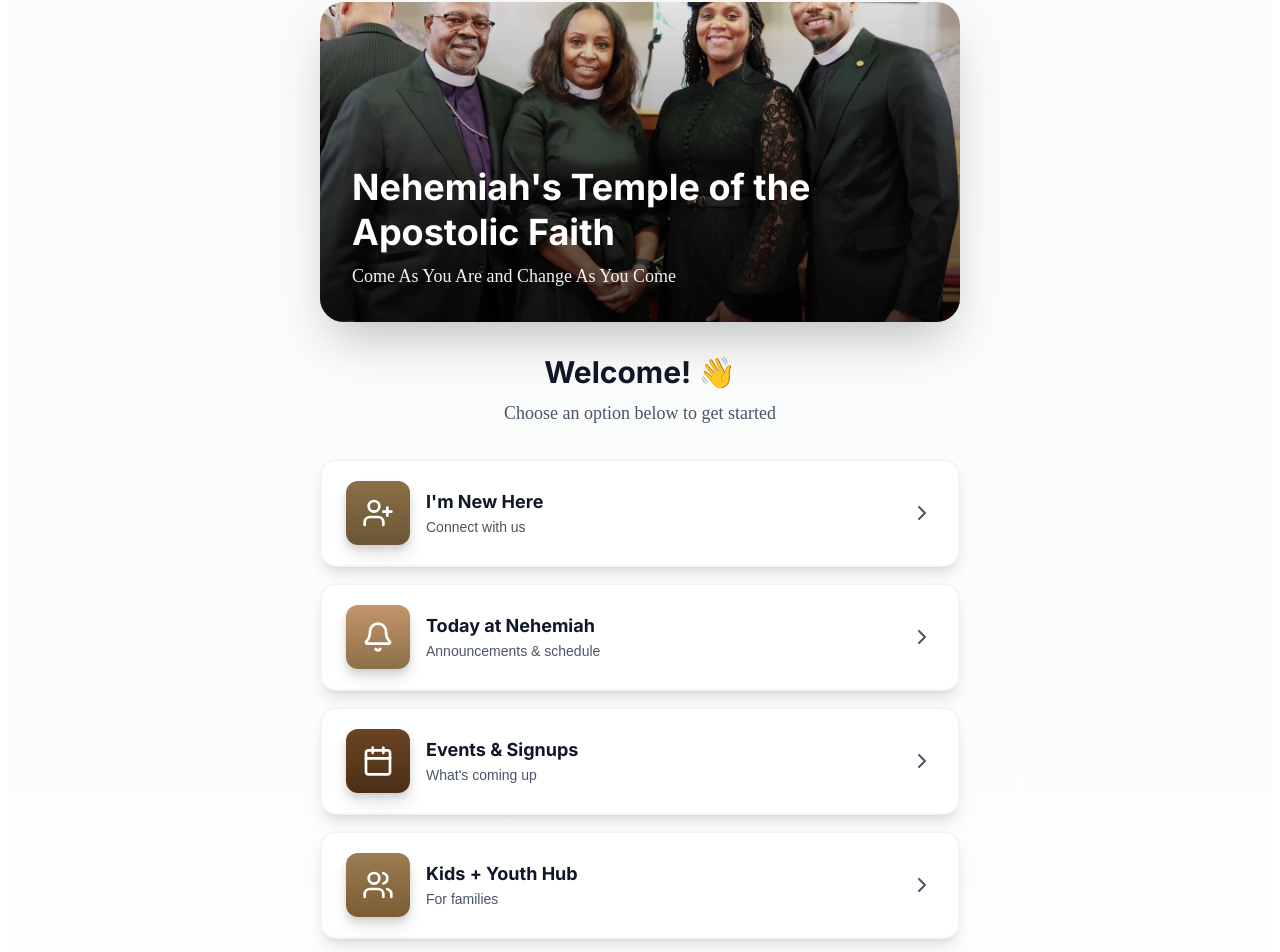
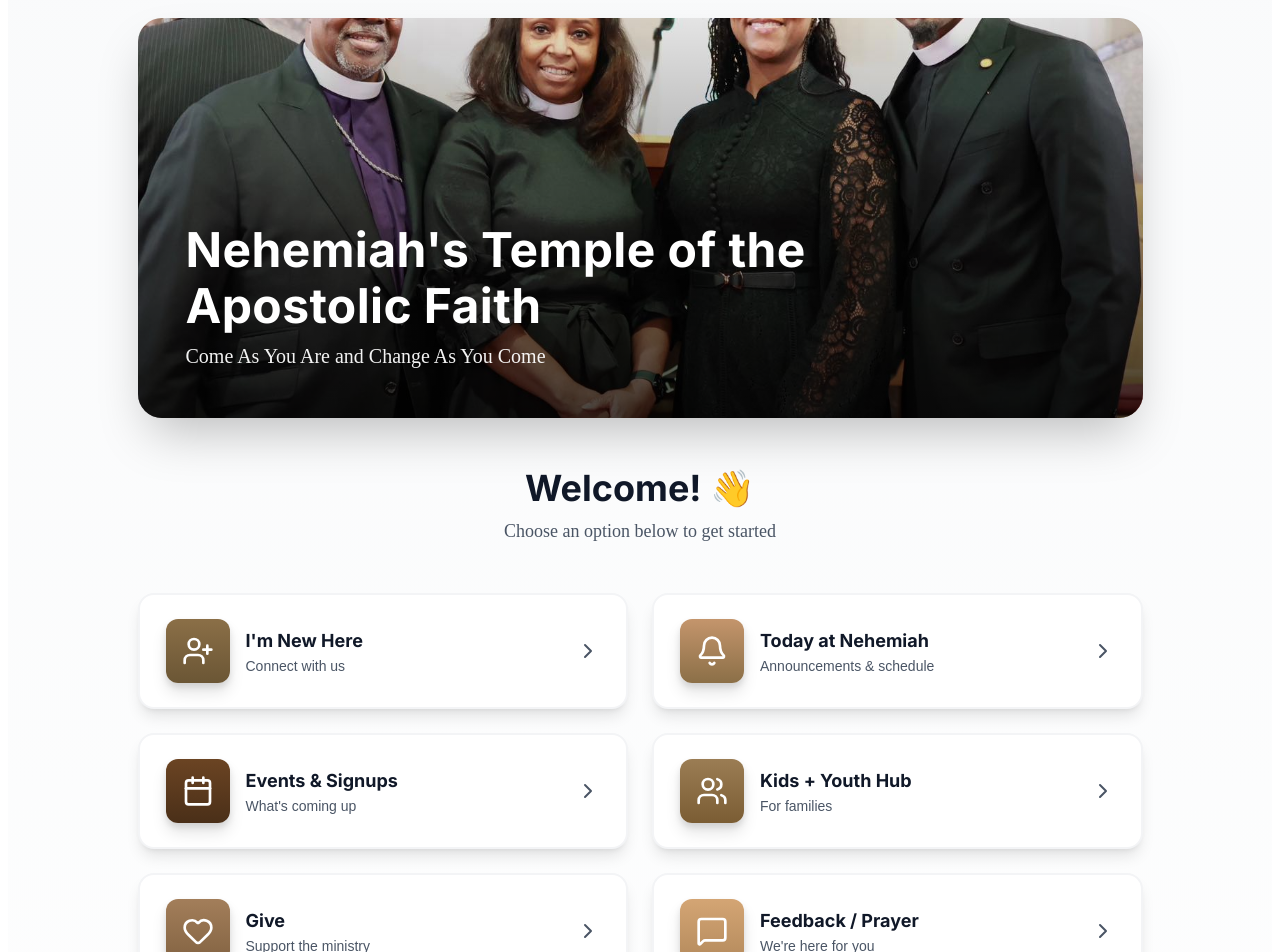
Before and after one commit to jeffmorris1993/TapHub, a React (Vite) app in the folder frontend/: page / in a window 1280 px wide. Shown: the part 131-1083 px from the top of the page. Built offline with nearby package versions, Linux system fonts and the light colour scheme.

Commit message:
Desktop and mobile version is complete

```diff
--- a/frontend/src/components/HeroSection/HeroSection.styles.ts
+++ b/frontend/src/components/HeroSection/HeroSection.styles.ts
@@ -11,6 +11,10 @@
   background: ${({ theme }) => theme.colors.background};
   border-radius: ${({ theme }) => theme.radii['2xl']};
   box-shadow: ${({ theme }) => theme.shadows.hero};
+
+  @media (min-width: ${({ theme }) => theme.breakpoints.lg}) {
+    height: 400px;
+  }
 
   @media (max-width: ${({ theme }) => theme.breakpoints.md}) {
     height: 280px;
@@ -55,6 +59,11 @@
   color: ${({ theme }) => theme.colors.textOnPrimary};
   max-width: 600px;
 
+  @media (min-width: ${({ theme }) => theme.breakpoints.lg}) {
+    padding: ${({ theme }) => theme.spacing['2xl']};
+    max-width: 855px;
+  }
+
   @media (max-width: ${({ theme }) => theme.breakpoints.md}) {
     padding: ${({ theme }) => theme.spacing.lg};
   }
@@ -72,6 +81,12 @@
   color: ${({ theme }) => theme.colors.textOnPrimary};
   line-height: ${({ theme }) => theme.typography.lineHeight.tight};
 
+  @media (min-width: ${({ theme }) => theme.breakpoints.lg}) {
+    font-size: 48px;
+    line-height: 56px;
+    letter-spacing: 0.37px;
+  }
+
   @media (max-width: ${({ theme }) => theme.breakpoints.md}) {
     font-size: ${({ theme }) => theme.typography.fontSize['3xl']};
   }
@@ -88,6 +103,11 @@
   color: rgba(255, 255, 255, 0.95);
   line-height: ${({ theme }) => theme.typography.lineHeight.normal};
 
+  @media (min-width: ${({ theme }) => theme.breakpoints.lg}) {
+    font-size: ${({ theme }) => theme.typography.fontSize.xl};
+    line-height: 28px;
+  }
+
   @media (max-width: ${({ theme }) => theme.breakpoints.md}) {
     font-size: ${({ theme }) => theme.typography.fontSize.base};
   }
--- a/frontend/src/components/NavigationCard/NavigationCard.styles.ts
+++ b/frontend/src/components/NavigationCard/NavigationCard.styles.ts
@@ -30,6 +30,11 @@
   &:focus {
     outline: 2px solid ${({ theme }) => theme.colors.interactive};
     outline-offset: 2px;
+  }
+
+  @media (min-width: ${({ theme }) => theme.breakpoints.lg}) {
+    height: 116px;
+    padding: 2px 26px;
   }
 
   @media (max-width: ${({ theme }) => theme.breakpoints.sm}) {
--- a/frontend/src/components/ServiceTimes/ServiceTimes.styles.ts
+++ b/frontend/src/components/ServiceTimes/ServiceTimes.styles.ts
@@ -5,6 +5,10 @@
   border-radius: ${({ theme }) => theme.radii['2xl']};
   box-shadow: ${({ theme }) => theme.shadows.xl};
   padding: ${({ theme }) => theme.spacing.lg};
+
+  @media (min-width: ${({ theme }) => theme.breakpoints.lg}) {
+    padding: ${({ theme }) => theme.spacing.xl};
+  }
 
   @media (max-width: ${({ theme }) => theme.breakpoints.sm}) {
     padding: ${({ theme }) => theme.spacing.md};
@@ -16,6 +20,10 @@
   align-items: center;
   gap: ${({ theme }) => theme.spacing.sm};
   margin-bottom: ${({ theme }) => theme.spacing.md};
+
+  @media (min-width: ${({ theme }) => theme.breakpoints.lg}) {
+    margin-bottom: ${({ theme }) => theme.spacing.lg};
+  }
 `;
 
 export const ServiceTimesHeading = styled.h2`
@@ -43,6 +51,10 @@
   padding: ${({ theme }) => theme.spacing.md};
   background: ${({ theme }) => theme.colors.cardBackground};
   border-radius: ${({ theme }) => theme.radii.lg};
+
+  @media (min-width: ${({ theme }) => theme.breakpoints.lg}) {
+    min-height: 77px;
+  }
 
   @media (max-width: ${({ theme }) => theme.breakpoints.sm}) {
     flex-direction: column;
--- a/frontend/src/pages/PublicLanding/PublicLanding.styles.ts
+++ b/frontend/src/pages/PublicLanding/PublicLanding.styles.ts
@@ -18,6 +18,12 @@
   display: flex;
   flex-direction: column;
   gap: ${({ theme }) => theme.spacing.xl};
+
+  @media (min-width: ${({ theme }) => theme.breakpoints.lg}) {
+    max-width: 1005px;
+    padding: ${({ theme }) => theme.spacing['2xl']};
+    gap: ${({ theme }) => theme.spacing['2xl']};
+  }
 
   @media (max-width: ${({ theme }) => theme.breakpoints.sm}) {
     padding: ${({ theme }) => theme.spacing.lg} ${({ theme }) => theme.spacing.md};
@@ -40,6 +46,11 @@
   margin: 0;
   line-height: ${({ theme }) => theme.typography.lineHeight.tight};
 
+  @media (min-width: ${({ theme }) => theme.breakpoints.lg}) {
+    font-size: ${({ theme }) => theme.typography.fontSize['4xl']};
+    line-height: 44px;
+  }
+
   @media (max-width: ${({ theme }) => theme.breakpoints.sm}) {
     font-size: ${({ theme }) => theme.typography.fontSize['2xl']};
   }
@@ -61,6 +72,12 @@
   display: flex;
   flex-direction: column;
   gap: ${({ theme }) => theme.spacing.md};
+
+  @media (min-width: ${({ theme }) => theme.breakpoints.lg}) {
+    display: grid;
+    grid-template-columns: repeat(2, 1fr);
+    gap: ${({ theme }) => theme.spacing.lg};
+  }
 `;
 
 export const Footer = styled.footer`
```
